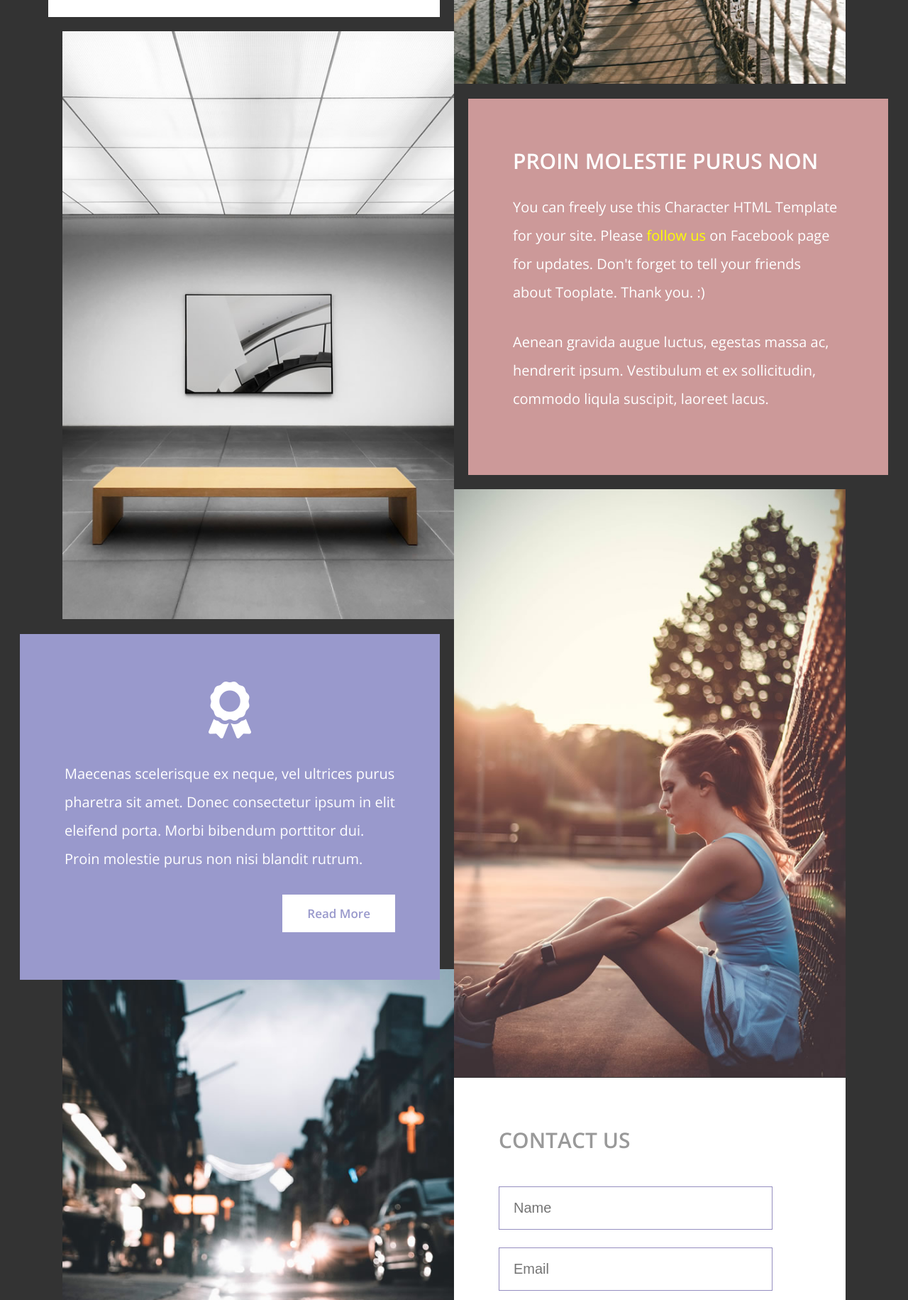
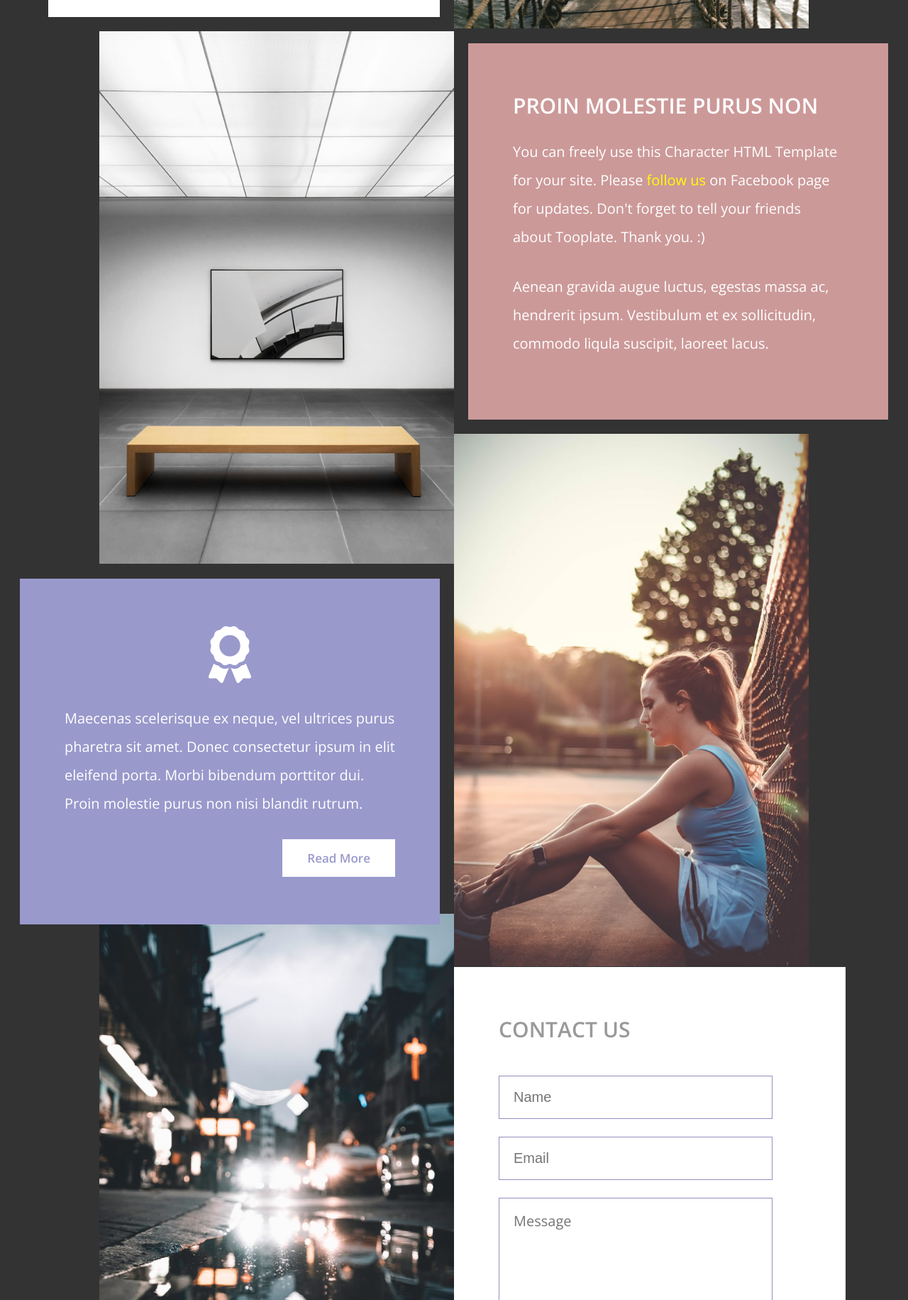
Before and after one commit to Manu1806-n/CA2, a plain HTML site: page index.html in a window 1280 px wide. Shown: the part 798-2629 px from the top of the page at 71% size. Drawn offline with nearby package versions, Linux system fonts and the light colour scheme.

Commit message:
index.html

```diff
--- a/index.html
+++ b/index.html
@@ -30,7 +30,7 @@ http://www.tooplate.com/view/2110-character
             </header>
         </div>
         <div class="item" data-desktop-seq-no="2" data-mobile-seq-no="4">
-            <img src="img/image-01.jpg" alt="Image" class="tm-img-left">
+            <img src="img/image-01.jpg" alt="Image" class="tm-img-left"  width="500" height="300">
         </div>
         <div class="item tm-bg-secondary tm-text-white tm-block tm-block-wider tm-block-pad tm-block-left-2" data-desktop-seq-no="3"
             data-mobile-seq-no="5">
@@ -42,7 +42,7 @@ http://www.tooplate.com/view/2110-character
             </div>
         </div>
         <div class="item" data-desktop-seq-no="4" data-mobile-seq-no="8">
-            <img src="img/image-04.jpg" alt="Image" class="tm-img-left">
+            <img src="img/image-04.jpg" alt="Image" class="tm-img-left"  width="500" height="300">
         </div>
         <div class="tm-footer" id="tmFooter" data-desktop-seq-no="5" data-mobile-seq-no="9">
             <img src="img/qr-link-tooplate.png" alt="QR Code" class="tm-img-qr">
@@ -52,7 +52,7 @@ http://www.tooplate.com/view/2110-character
             </div>
         </div>
         <div class="item" data-desktop-seq-no="6" data-mobile-seq-no="2">
-            <img src="img/image-02.jpg" alt="Image">
+            <img src="img/image-02.jpg" alt="Image"  width="500" height="300">
         </div>
         <div class="item tm-block-right" data-desktop-seq-no="7" data-mobile-seq-no="3">
             <div class="tm-block-right-inner tm-bg-primary-light tm-text-white tm-block tm-block-wider tm-block-pad">
@@ -70,7 +70,7 @@ http://www.tooplate.com/view/2110-character
         </div>
 
         <div class="item" data-desktop-seq-no="8" data-mobile-seq-no="6">
-            <img src="img/image-03.jpg" alt="Image">
+            <img src="img/image-03.jpg" alt="Image" width="500" height="300">
         </div>
 
         <div class="item tm-bg-white tm-block tm-form-section" data-desktop-seq-no="9" data-mobile-seq-no="7">
```
